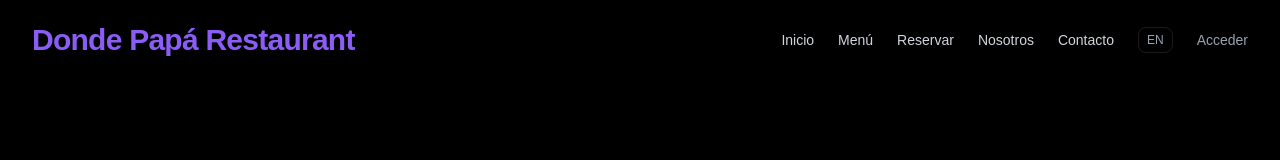
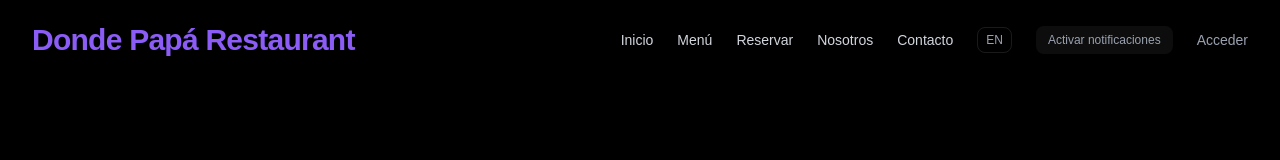
Before and after one commit to diomeljnarvaez-svg/restaurant-3d, a Next.js app: page /menu in a window 1280 px wide. Shown: the top 160 px of the page. Built offline with nearby package versions, Linux system fonts and the light colour scheme; no server answers; the database is empty.

Commit message:
Boton de notificaciones en header (activar/desactivar)

```diff
--- a/src/components/Header.tsx
+++ b/src/components/Header.tsx
@@ -6,6 +6,7 @@ import Link from "next/link";
 import { useSession, signOut } from "next-auth/react";
 import { useTranslations } from "@/lib/i18n";
 import LanguageSwitcher from "@/components/LanguageSwitcher";
+import PushSubscribe from "@/components/PushSubscribe";
 import type { UserRole } from "@/lib/types";
 
 interface Props {
@@ -58,6 +59,7 @@ export default function Header({ siteName, primaryColor }: Props) {
               <Link href="/admin" className="text-sm text-gray-300 hover:text-white transition-colors">{t("nav.admin")}</Link>
             )}
             <LanguageSwitcher />
+            <PushSubscribe />
             {session ? (
               <button onClick={() => signOut()} className="text-sm text-gray-400 hover:text-white transition-colors">{t("nav.logout")}</button>
             ) : (
@@ -67,6 +69,7 @@ export default function Header({ siteName, primaryColor }: Props) {
 
           <div className="flex items-center gap-2 md:hidden">
             <LanguageSwitcher />
+            <PushSubscribe />
             <button onClick={() => setMenuOpen(!menuOpen)} className="text-white p-2" aria-label={t("nav.menu")}>
               <svg className="w-6 h-6" fill="none" stroke="currentColor" viewBox="0 0 24 24">
                 {menuOpen ? (
```
